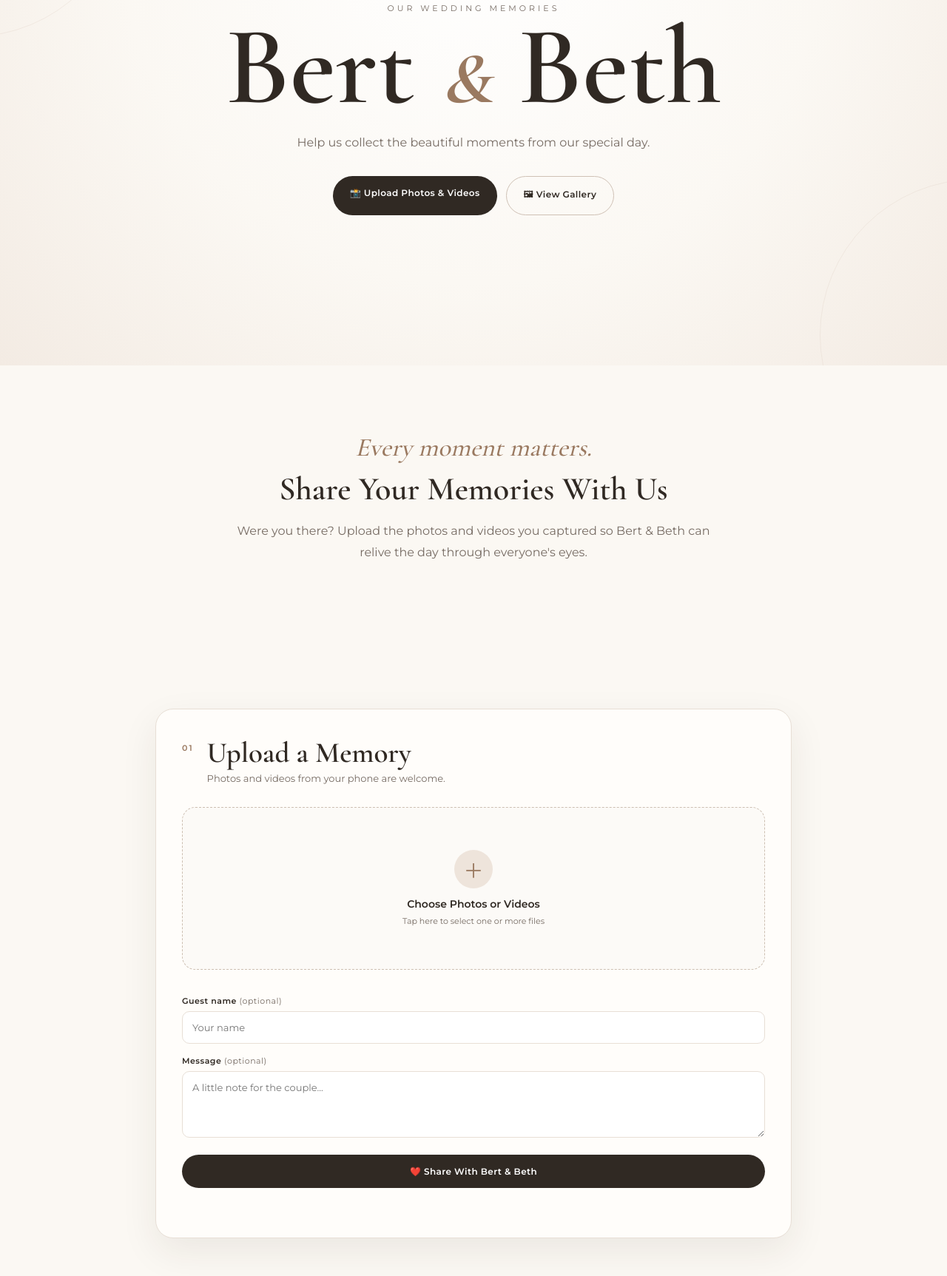
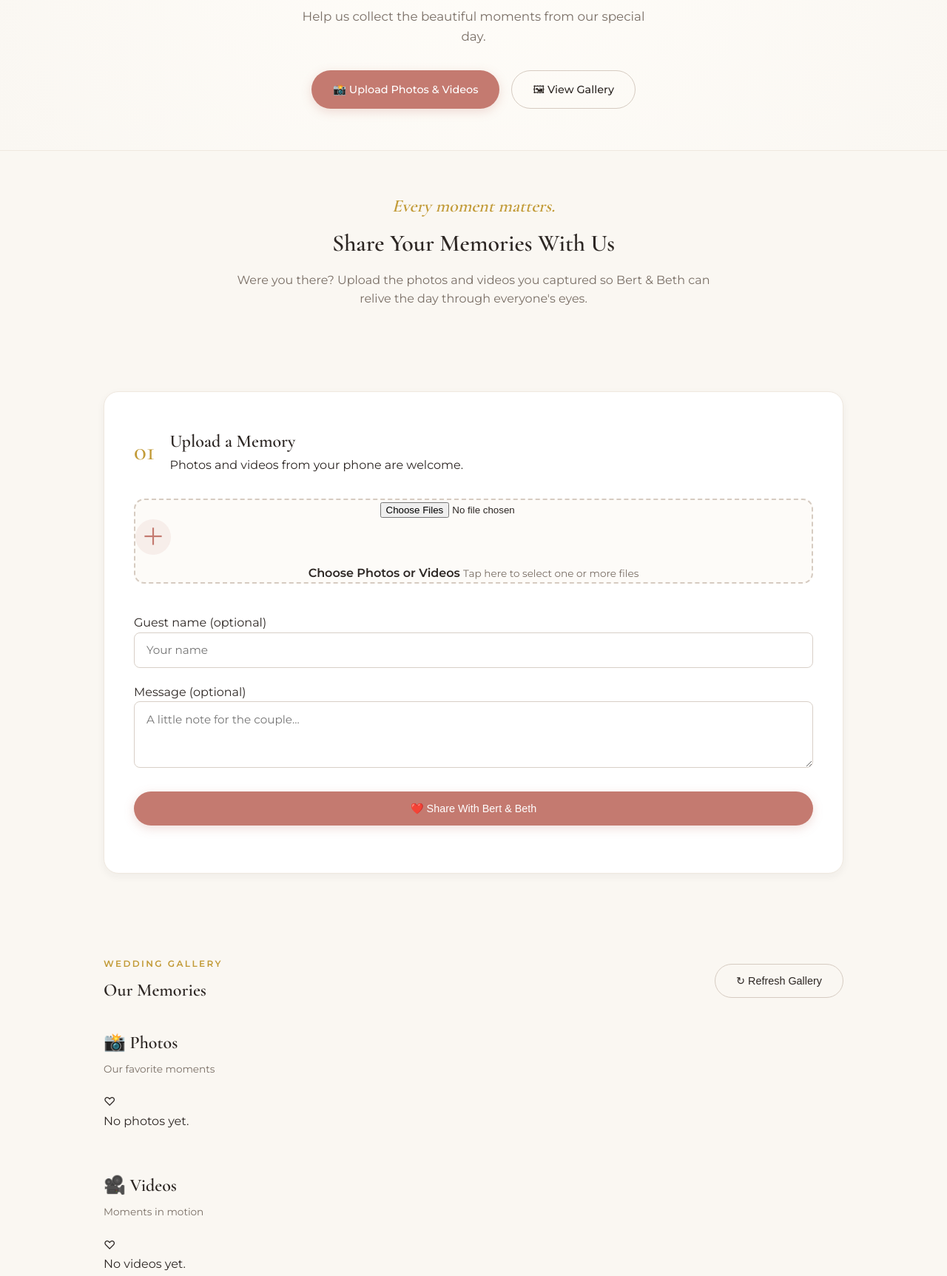
Before and after one commit to treblem/weddingphotos, a plain HTML site: page index.html in a window 1280 px wide. Shown: the part 242-1967 px from the top of the page at 74% size. Drawn offline with nearby package versions, Linux system fonts and the light colour scheme; no server answers.

Commit message:
Update style.css

```diff
--- a/style.css
+++ b/style.css
@@ -1,45 +1,499 @@
-:root{
-  --ink:#302923; --muted:#766b63; --cream:#fbf8f3; --paper:#fffdfa;
-  --accent:#9a7960; --line:#e8dfd6; --shadow:0 18px 50px rgba(54,40,30,.08);
+/* ==========================================================================
+   CSS Custom Properties & Design Tokens
+   ========================================================================== */
+:root {
+  --font-serif: 'Cormorant Garamond', Georgia, serif;
+  --font-sans: 'Montserrat', system-ui, -apple-system, sans-serif;
+
+  /* Color Palette */
+  --color-bg: #FAF7F2;
+  --color-surface: #FFFFFF;
+  --color-card-border: #EFE8DF;
+  --color-text-main: #2D2724;
+  --color-text-muted: #796E65;
+
+  /* Accents */
+  --color-gold: #C29B38;
+  --color-gold-hover: #AB852A;
+  --color-rose: #C47A70;
+  --color-rose-hover: #AF665D;
+  --color-focus-ring: rgba(196, 122, 112, 0.35);
+
+  /* Elevation & Borders */
+  --radius-sm: 8px;
+  --radius-md: 14px;
+  --radius-lg: 20px;
+  --shadow-sm: 0 4px 12px rgba(45, 39, 36, 0.05);
+  --shadow-md: 0 10px 30px rgba(45, 39, 36, 0.08);
+
+  /* Transitions */
+  --transition-smooth: all 0.25s cubic-bezier(0.16, 1, 0.3, 1);
 }
-*{box-sizing:border-box} html{scroll-behavior:smooth}
-body{margin:0;background:var(--cream);color:var(--ink);font-family:Montserrat,Arial,sans-serif}
-.hero{min-height:92vh;display:flex;flex-direction:column;align-items:center;justify-content:center;text-align:center;padding:50px 20px;position:relative;overflow:hidden;background:radial-gradient(circle at 50% 20%,#fff 0,#fbf8f3 55%,#f3ebe3 100%)}
-.hero:before,.hero:after{content:"";position:absolute;border:1px solid #dfd1c5;border-radius:50%;width:420px;height:420px;opacity:.35}
-.hero:before{left:-250px;top:-130px}.hero:after{right:-250px;bottom:-170px}
-.ornament{color:var(--accent);font-size:22px;margin-bottom:16px}
-.eyebrow{font-size:11px;letter-spacing:4px;color:var(--muted);margin:0 0 14px}
-h1,h2,.script{font-family:"Cormorant Garamond",serif}
-h1{font-size:clamp(70px,15vw,150px);font-weight:600;line-height:.78;margin:0}
-h1 span{font-style:italic;font-size:.65em;color:var(--accent)}
-.subtitle{max-width:580px;line-height:1.8;color:var(--muted);margin:30px 0}
-.actions{display:flex;gap:12px;flex-wrap:wrap;justify-content:center}
-.btn{border:0;border-radius:999px;padding:15px 23px;text-decoration:none;font:600 12px Montserrat,sans-serif;letter-spacing:.4px;cursor:pointer;transition:.2s}
-.btn:hover{transform:translateY(-2px)} .primary{background:var(--ink);color:white}.ghost{border:1px solid #cfc1b5;color:var(--ink);background:transparent}.wide{width:100%}
-.section{max-width:900px;margin:auto;padding:90px 20px}.intro{text-align:center;max-width:700px}
-.script{font-size:35px;font-style:italic;color:var(--accent);margin:0}
-h2{font-size:44px;font-weight:600;margin:8px 0 12px}.intro p:last-child{color:var(--muted);line-height:1.8}
-.card{background:var(--paper);padding:35px;border:1px solid var(--line);box-shadow:var(--shadow);border-radius:24px}
-.section-title{display:flex;gap:18px;align-items:flex-start;margin-bottom:28px}.section-title>span{font:600 11px Montserrat;color:var(--accent);letter-spacing:2px;padding-top:10px}.section-title h2{margin:0;font-size:39px}.section-title p{margin:3px 0;color:var(--muted);font-size:13px}
-.dropzone{min-height:220px;border:1.5px dashed #cdbfb2;border-radius:18px;display:flex;flex-direction:column;align-items:center;justify-content:center;cursor:pointer;background:#fcfaf7;transition:.2s}
-.dropzone:hover,.dropzone.drag{background:#f6eee7;border-color:var(--accent)}.dropzone input{display:none}
-.upload-icon{width:52px;height:52px;border-radius:50%;background:#eee4db;display:grid;place-items:center;font-size:27px;color:var(--accent);margin-bottom:12px}
-.dropzone strong{font-size:14px}.dropzone small{margin-top:7px;color:var(--muted);font-size:11px}
-.file-list{display:grid;gap:8px;margin:15px 0}.file-item{padding:10px 12px;background:#f7f2ed;border-radius:10px;font-size:12px;display:flex;justify-content:space-between;gap:10px}.file-item small{color:var(--muted)}
-.fields{display:grid;gap:16px;margin:20px 0}.fields label{font-size:11px;font-weight:600;letter-spacing:.5px}.fields span{font-weight:400;color:var(--muted)}
-input[type=text],textarea{width:100%;margin-top:7px;border:1px solid var(--line);border-radius:10px;padding:13px;font:13px Montserrat;background:#fff;outline:none}textarea{min-height:90px;resize:vertical}input:focus,textarea:focus{border-color:var(--accent)}
-.status{text-align:center;font-size:12px;margin-top:14px;min-height:18px;color:var(--muted)}
-.gallery-section{padding-top:30px}.gallery-grid{display:grid;grid-template-columns:repeat(3,1fr);gap:12px}.media-card{aspect-ratio:1;overflow:hidden;border-radius:14px;background:#eee;position:relative}.media-card img,.media-card video{width:100%;height:100%;object-fit:cover}.media-card .tag{position:absolute;left:9px;bottom:9px;background:rgba(0,0,0,.6);color:#fff;padding:6px 9px;border-radius:99px;font-size:9px}
-.empty{grid-column:1/-1;text-align:center;padding:60px 20px;border:1px dashed var(--line);border-radius:18px;color:var(--muted)}.empty div{font-size:35px;color:var(--accent)}.empty p{margin:10px 0 4px;color:var(--ink)}
-footer{text-align:center;padding:60px 20px 80px;color:var(--muted);font-size:11px;letter-spacing:.4px}footer strong{font-family:"Cormorant Garamond";font-size:28px;color:var(--ink)}footer p{margin:6px}
-@media(max-width:650px){.section{padding:65px 16px}.card{padding:20px}.gallery-grid{grid-template-columns:repeat(2,1fr)}h2,.section-title h2{font-size:34px}.hero{min-height:85vh}}
 
-#refreshGallery{white-space:nowrap;padding:11px 15px}#refreshGallery:disabled{opacity:.6;cursor:wait}@media(max-width:650px){#refreshGallery{margin:12px 0 0 auto!important}}
+/* ==========================================================================
+   Base & Reset
+   ========================================================================== */
+*, *::before, *::after {
+  box-sizing: border-box;
+  margin: 0;
+  padding: 0;
+}
 
-.gallery-category{margin-top:34px}
-.gallery-category:first-of-type{margin-top:10px}
-.gallery-category-title{display:flex;align-items:baseline;gap:12px;margin-bottom:16px}
-.gallery-category-title h3{margin:0;font-size:1.35rem}
-.gallery-category-title span{opacity:.65;font-size:.9rem}
-.gallery-category .empty{width:100%;min-height:150px}
-@media(max-width:650px){.gallery-category-title{display:block}.gallery-category-title span{display:block;margin-top:4px}}
+html {
+  scroll-behavior: smooth;
+  font-size: 16px;
+}
+
+body {
+  background-color: var(--color-bg);
+  color: var(--color-text-main);
+  font-family: var(--font-sans);
+  line-height: 1.6;
+  -webkit-font-smoothing: antialiased;
+}
+
+img, video {
+  display: block;
+  max-width: 100%;
+  height: auto;
+}
+
+/* Accessible utility for screen-reader-only labels/inputs */
+.visually-hidden {
+  position: absolute;
+  width: 1px;
+  height: 1px;
+  padding: 0;
+  margin: -1px;
+  overflow: hidden;
+  clip: rect(0, 0, 0, 0);
+  white-space: nowrap;
+  border: 0;
+}
+
+/* ==========================================================================
+   Typography & Shared Elements
+   ========================================================================== */
+h1, h2, h3, .script {
+  font-family: var(--font-serif);
+  font-weight: 600;
+  color: var(--color-text-main);
+}
+
+.eyebrow {
+  font-size: 0.75rem;
+  letter-spacing: 0.2em;
+  text-transform: uppercase;
+  font-weight: 600;
+  color: var(--color-gold);
+  margin-bottom: 0.5rem;
+}
+
+.ornament {
+  color: var(--color-gold);
+  font-size: 1.25rem;
+  margin-bottom: 0.5rem;
+}
+
+/* Layout Container */
+.section {
+  width: 100%;
+  max-width: 1040px;
+  margin: 0 auto;
+  padding: 3.5rem 1.25rem;
+}
+
+.section-title {
+  display: flex;
+  align-items: center;
+  gap: 1.25rem;
+  margin-bottom: 2rem;
+}
+
+.section-title > span {
+  font-family: var(--font-serif);
+  font-size: 2.2rem;
+  color: var(--color-gold);
+  line-height: 1;
+}
+
+/* ==========================================================================
+   Hero Section
+   ========================================================================== */
+.hero {
+  text-align: center;
+  padding: 5rem 1.5rem 3.5rem;
+  background: radial-gradient(circle at 50% 20%, #FFFDF9 0%, var(--color-bg) 100%);
+  border-bottom: 1px solid var(--color-card-border);
+}
+
+.hero h1 {
+  font-size: clamp(2.75rem, 8vw, 5rem);
+  font-weight: 500;
+  line-height: 1.1;
+  margin-bottom: 1rem;
+}
+
+.hero h1 span {
+  font-family: var(--font-serif);
+  font-style: italic;
+  font-weight: 400;
+  color: var(--color-rose);
+}
+
+.hero .subtitle {
+  font-size: 1.05rem;
+  color: var(--color-text-muted);
+  max-width: 480px;
+  margin: 0 auto 2rem;
+}
+
+.actions {
+  display: flex;
+  flex-wrap: wrap;
+  gap: 1rem;
+  justify-content: center;
+}
+
+/* Buttons */
+.btn {
+  display: inline-flex;
+  align-items: center;
+  justify-content: center;
+  gap: 0.5rem;
+  padding: 0.85rem 1.75rem;
+  font-size: 0.9rem;
+  font-weight: 500;
+  text-decoration: none;
+  border-radius: 50px;
+  cursor: pointer;
+  border: 1px solid transparent;
+  transition: var(--transition-smooth);
+}
+
+.btn.primary {
+  background-color: var(--color-rose);
+  color: #FFF;
+  box-shadow: 0 4px 14px rgba(196, 122, 112, 0.25);
+}
+
+.btn.primary:hover {
+  background-color: var(--color-rose-hover);
+  transform: translateY(-2px);
+  box-shadow: 0 6px 18px rgba(196, 122, 112, 0.35);
+}
+
+.btn.ghost {
+  background: transparent;
+  color: var(--color-text-main);
+  border-color: #D6CBC1;
+}
+
+.btn.ghost:hover {
+  background-color: rgba(214, 203, 193, 0.2);
+  transform: translateY(-2px);
+}
+
+.btn.wide {
+  width: 100%;
+}
+
+/* ==========================================================================
+   Intro Section
+   ========================================================================== */
+.intro {
+  text-align: center;
+  max-width: 680px;
+}
+
+.intro .script {
+  font-size: 1.5rem;
+  font-style: italic;
+  color: var(--color-gold);
+  margin-bottom: 0.25rem;
+}
+
+.intro h2 {
+  font-size: 2rem;
+  margin-bottom: 0.75rem;
+}
+
+.intro p {
+  color: var(--color-text-muted);
+}
+
+/* ==========================================================================
+   Card & Form Styles
+   ========================================================================== */
+.card {
+  background-color: var(--color-surface);
+  border: 1px solid var(--color-card-border);
+  border-radius: var(--radius-lg);
+  padding: 2.25rem 1.75rem;
+  box-shadow: var(--shadow-sm);
+}
+
+/* Dropzone */
+.dropzone {
+  display: block;
+  border: 2px dashed #D6CBC1;
+  border-radius: var(--radius-md);
+  background-color: #FDFBF8;
+  text-align: center;
+  transition: var(--transition-smooth);
+  cursor: pointer;
+}
+
+.dropzone:hover,
+.dropzone.dragover {
+  border-color: var(--color-rose);
+  background-color: rgba(196, 122, 112, 0.04);
+}
+
+.dropzone-trigger {
+  display: flex;
+  flex-direction: column;
+  align-items: center;
+  justify-content: center;
+  padding: 2.5rem 1.5rem;
+  cursor: pointer;
+}
+
+.upload-icon {
+  font-size: 2rem;
+  line-height: 1;
+  color: var(--color-rose);
+  margin-bottom: 0.75rem;
+  width: 48px;
+  height: 48px;
+  display: grid;
+  place-content: center;
+  border-radius: 50%;
+  background: rgba(196, 122, 112, 0.1);
+  transition: var(--transition-smooth);
+}
+
+.dropzone:hover .upload-icon {
+  transform: scale(1.1);
+}
+
+.dropzone strong {
+  font-size: 1rem;
+  color: var(--color-text-main);
+  margin-bottom: 0.25rem;
+}
+
+.dropzone small {
+  color: var(--color-text-muted);
+  font-size: 0.85rem;
+}
+
+/* Selected File Previews */
+.file-list {
+  display: grid;
+  grid-template-columns: repeat(auto-fill, minmax(110px, 1fr));
+  gap: 0.75rem;
+  margin-top: 1rem;
+}
+
+.file-list-item {
+  position: relative;
+  aspect-ratio: 1 / 1;
+  border-radius: var(--radius-sm);
+  overflow: hidden;
+  border: 1px solid var(--color-card-border);
+  background: #000;
+}
+
+.file-list-item img,
+.file-list-item video {
+  width: 100%;
+  height: 100%;
+  object-fit: cover;
+}
+
+/* Form Fields */
+.fields {
+  margin: 1.5rem 0;
+  display: flex;
+  flex-direction: column;
+  gap: 1.25rem;
+}
+
+.field-group {
+  display: flex;
+  flex-direction: column;
+  gap: 0.35rem;
+}
+
+.field-group label {
+  font-size: 0.85rem;
+  font-weight: 500;
+  color: var(--color-text-main);
+}
+
+.field-group label .hint {
+  font-size: 0.75rem;
+  color: var(--color-text-muted);
+  font-weight: 400;
+}
+
+input[type="text"],
+textarea {
+  width: 100%;
+  padding: 0.85rem 1rem;
+  font-size: 0.95rem;
+  font-family: inherit;
+  border: 1px solid #D8CFC7;
+  border-radius: var(--radius-sm);
+  background-color: #FFF;
+  color: var(--color-text-main);
+  outline: none;
+  transition: var(--transition-smooth);
+}
+
+input[type="text"]:focus,
+textarea:focus {
+  border-color: var(--color-rose);
+  box-shadow: 0 0 0 3px var(--color-focus-ring);
+}
+
+textarea {
+  min-height: 90px;
+  resize: vertical;
+}
+
+/* Progress bar */
+.progress-bar {
+  width: 100%;
+  height: 8px;
+  background-color: #EFE8DF;
+  border-radius: 999px;
+  overflow: hidden;
+  margin-bottom: 1.25rem;
+}
+
+.progress-fill {
+  height: 100%;
+  background-color: var(--color-rose);
+  transition: width 0.2s ease;
+}
+
+.status {
+  margin-top: 1rem;
+  font-size: 0.9rem;
+  text-align: center;
+}
+
+/* ==========================================================================
+   Gallery Grids
+   ========================================================================== */
+.gallery-category {
+  margin-bottom: 3.5rem;
+}
+
+.gallery-category-title {
+  margin-bottom: 1.25rem;
+}
+
+.gallery-category-title h3 {
+  font-size: 1.5rem;
+  margin-bottom: 0.15rem;
+}
+
+.gallery-category-title span {
+  font-size: 0.85rem;
+  color: var(--color-text-muted);
+}
+
+/* Masonry / Responsive Grid */
+.gallery-grid {
+  display: grid;
+  grid-template-columns: repeat(2, 1fr);
+  gap: 0.85rem;
+}
+
+.gallery-item {
+  position: relative;
+  overflow: hidden;
+  border-radius: var(--radius-md);
+  aspect-ratio: 1 / 1;
+  background-color: #EBE5DC;
+  box-shadow: var(--shadow-sm);
+  cursor: pointer;
+}
+
+.gallery-item img,
+.gallery-item video {
+  width: 100%;
+  height: 100%;
+  object-fit: cover;
+  transition: transform 0.4s cubic-bezier(0.16, 1, 0.3, 1);
+}
+
+.gallery-item:hover img,
+.gallery-item:hover video {
+  transform: scale(1.04);
+}
+
+/* Guest author overlay */
+.gallery-item .item-meta {
+  position: absolute;
+  bottom: 0;
+  left: 0;
+  right: 0;
+  padding: 1.5rem 0.75rem 0.75rem;
+  background: linear-gradient(to top, rgba(0, 0, 0, 0.7) 0%, transparent 100%);
+  color: #FFF;
+  font-size: 0.8rem;
+  opacity: 0;
+  transition: opacity 0.25s ease;
+  pointer-events: none;
+}
+
+.gallery-item:hover .item-meta {
+  opacity: 1;
+}
+
+/* ==========================================================================
+   Footer
+   ========================================================================== */
+footer {
+  text-align: center;
+  padding: 4rem 1.5rem;
+  border-top: 1px solid var(--color-card-border);
+  background-color: var(--color-surface);
+}
+
+footer strong {
+  display: block;
+  font-family: var(--font-serif);
+  font-size: 1.5rem;
+  margin: 0.25rem 0 0.5rem;
+}
+
+footer p {
+  color: var(--color-text-muted);
+  font-size: 0.85rem;
+}
+
+/* ==========================================================================
+   Responsive Breakpoints
+   ========================================================================== */
+@media (min-width: 640px) {
+  .card {
+    padding: 3rem 2.5rem;
+  }
+
+  .gallery-grid {
+    grid-template-columns: repeat(3, 1fr);
+    gap: 1.25rem;
+  }
+}
+
+@media (min-width: 1024px) {
+  .gallery-grid {
+    grid-template-columns: repeat(4, 1fr);
+    gap: 1.5rem;
+  }
+}
```
